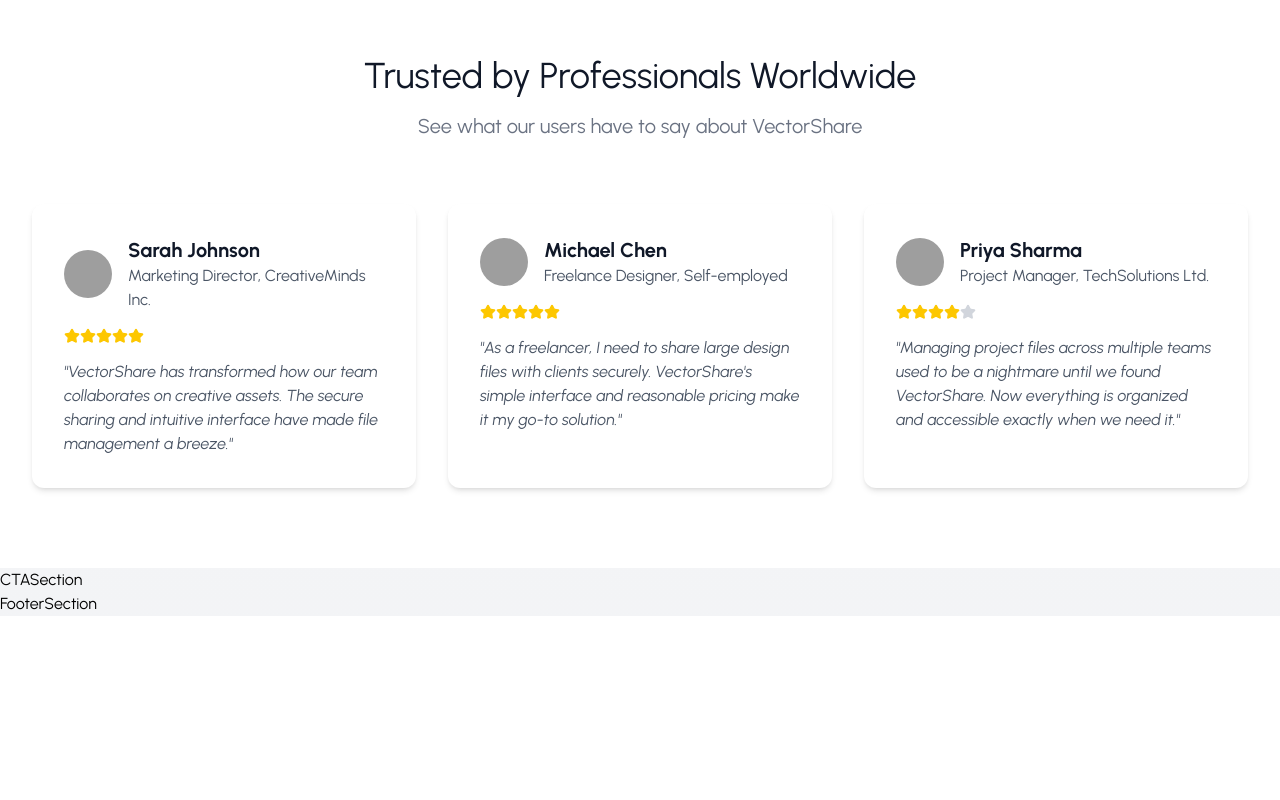
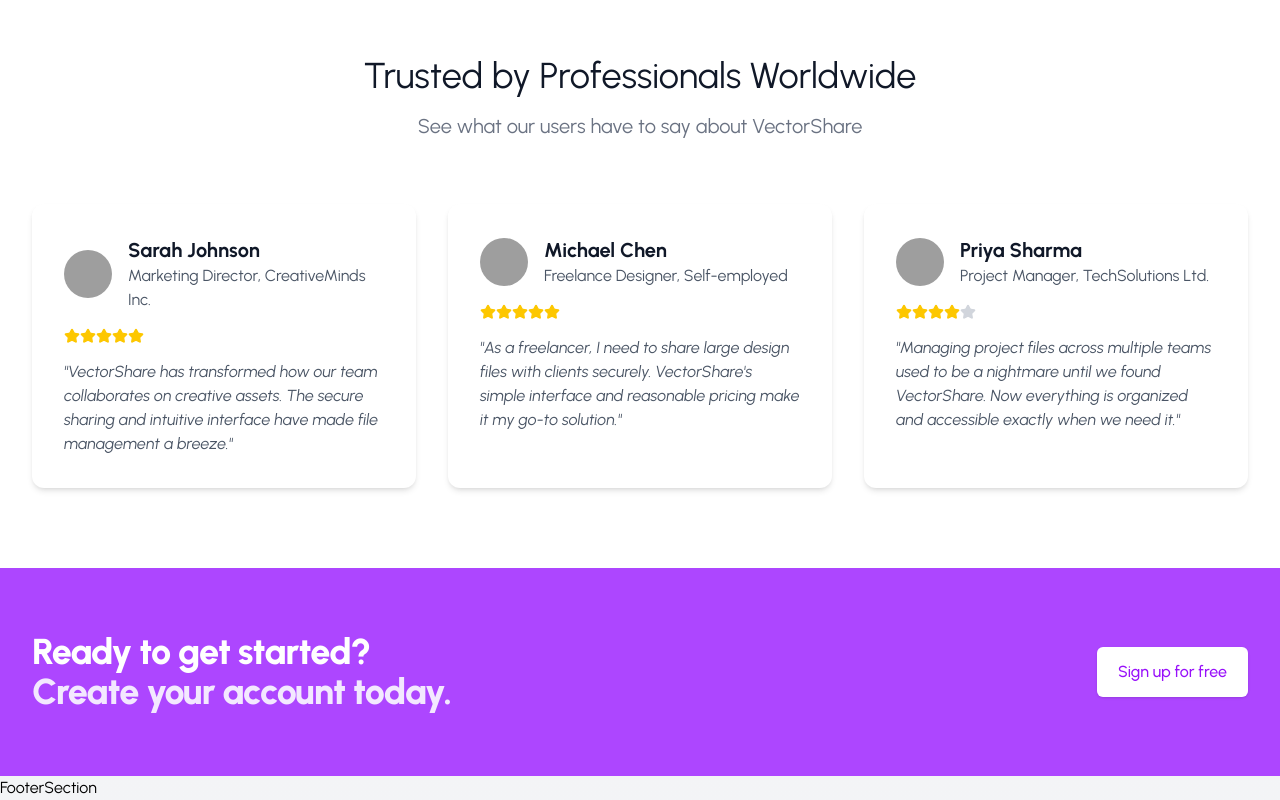
Before and after one commit to SouravGorain73/vector-share, a React (Vite) app in the folder vector-share-frontend/: page / in a window 1280 px wide. Shown: the part 2941-3741 px from the top of the page. Before the commit the page ends 3557 px from the top, so only its background shows below. Built offline with nearby package versions, Linux system fonts and the light colour scheme; grey boxes are pictures that could not be loaded.

Commit message:
Design CTA Section of the Landing Page

```diff
--- a/vector-share-frontend/src/components/landing/CTASection.jsx
+++ b/vector-share-frontend/src/components/landing/CTASection.jsx
@@ -2,8 +2,20 @@ import React from 'react'
 
 function CTASection() {
   return (
-    <div>
-      CTASection
+    <div className="bg-purple-500">
+      <div className="max-w-7xl mx-auto px-4 py-12 sm:px-6 lg:py-16 lg:px-8 lg:flex lg:items-center lg:justify-between">
+        <h2 className="text-3xl font-extrabold tracking-tight text-white sm:text-4xl">
+          <span className='block'>Ready to get started?</span>
+          <span className="block text-purple-100">Create your account today.</span>
+        </h2>
+        <div className="mt-8 flex lg:mt-0 lg:shrink-0">
+            <div className="inline-flex rounded-md shadow">
+              <button className='inline-flex items-center justify-center px-5 py-3 border border-transparent text-base font-medium rounded-md text-purple-600 bg-white hover:bg-purple-50 transition-colors duration-200'>
+                Sign up for free
+              </button>
+            </div>
+        </div>
+      </div>
     </div>
   )
 }
```
